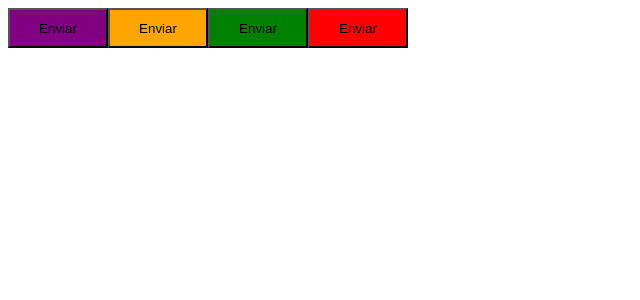
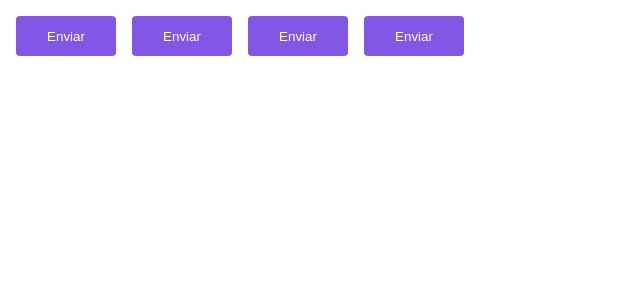
Before and after one commit to joaopnk/ReactJS_IgniteTimer, a React (Vite) app: page / in a window 1280 px wide. Shown: the top 300 px of the page, without its empty margins (0-640 px from the left). Built offline with nearby package versions, Linux system fonts and the light colour scheme.

Commit message:
Configurando temas

```diff
--- a/src/App.tsx
+++ b/src/App.tsx
@@ -1,12 +1,14 @@
+import { ThemeProvider } from "styled-components";
 import { Button } from "./components/Button";
+import { defaultTheme } from "./styles/themes/default";
 
 export function App() {
   return (
-    <>
+    <ThemeProvider theme={defaultTheme}>
       <Button variant="primary"   />
       <Button variant="secondary" />
       <Button variant="success"   />
       <Button variant="danger"    />
-    </>
+    </ThemeProvider>
   )
 }
--- a/src/components/Button.styles.ts
+++ b/src/components/Button.styles.ts
@@ -16,10 +16,18 @@
 export const ButtonContainer =  styled.button<ButtonContainerProps>`
     width: 100px;
     height: 40px;
+    border-radius: 4px;
+    border: 0;
+    margin: 8px;
 
+
+    background-color: ${props => props.theme.primary};
+    color: ${props => props.theme.white};
     /* Incluindo o código (as props) */
-    ${props => {
+    /* ${props => {
         // Aplicando o background, usando a propriedade variant que está recebendo do button
-        return css `background-color: ${buttonVariants[props.variant]}`
-    }}
+        return css `
+            background-color: ${buttonVariants[props.variant]}
+        `
+    }} */
 `;
--- /dev/null
+++ b/src/styles/themes/default.ts
@@ -0,0 +1,5 @@
+export const defaultTheme = {
+    white: '#FFF',
+    primary: '#8257e6',
+    secondary: 'orange',
+}
```
